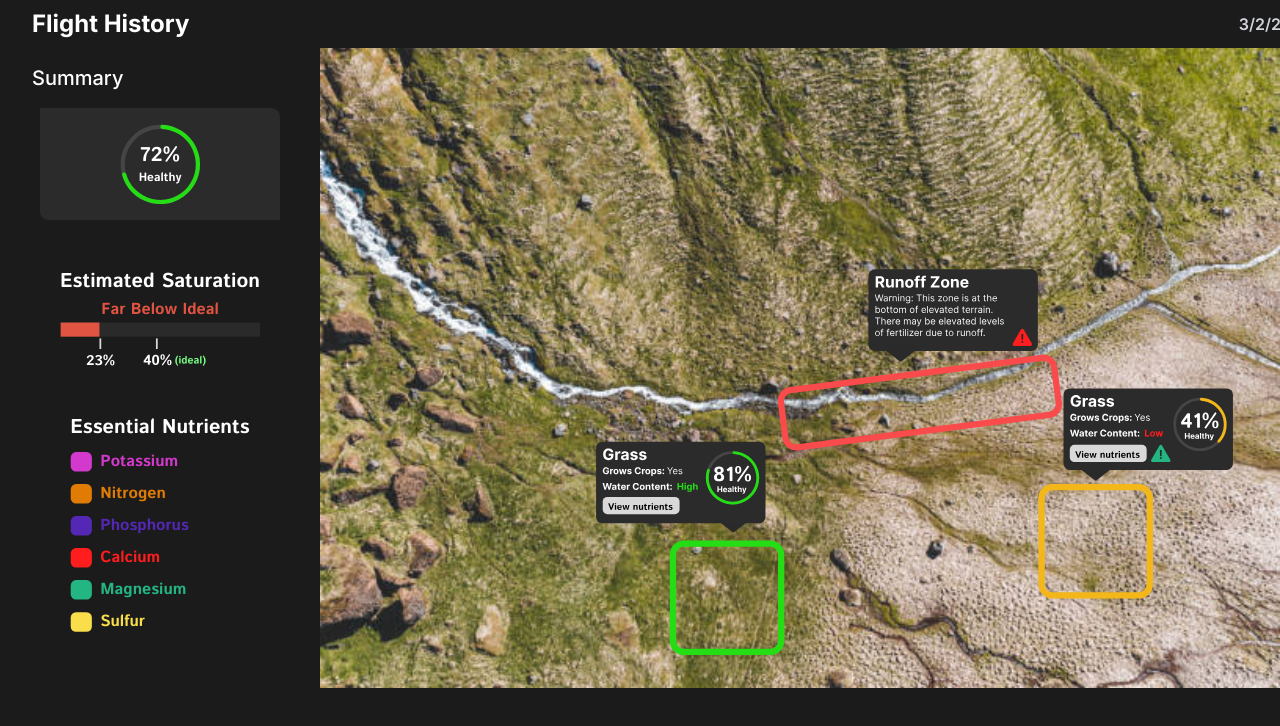
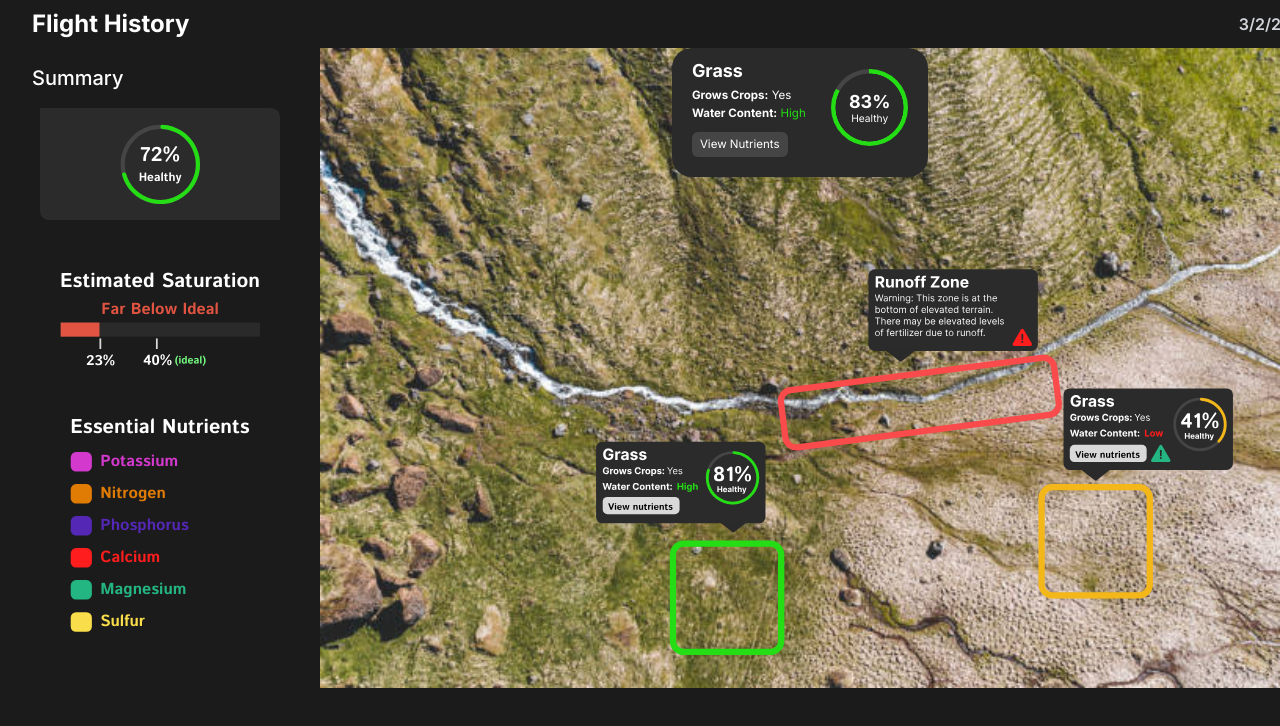
Before and after one commit to NadulaG/SMathHacks2024, a SvelteKit app in the folder web/: page / in a window 1280 px wide. Shown: the top 726 px of the page. Built offline with nearby package versions, Linux system fonts and the light colour scheme.

Commit message:
Fixed typo

```diff
--- a/web/src/routes/+page.svelte
+++ b/web/src/routes/+page.svelte
@@ -2,7 +2,6 @@
   import Popup from "./Popup.svelte";
 </script>
 
-<!-- TOP BAR -->
 <div class="bg-[#1B1B1B] py-2">
   <div class="container ml-8 mx-auto">
     <div class="flex justify-between">
@@ -85,11 +84,10 @@
   </div>
 
   <div class="flex justify-center flex-1">
+    <Popup healthPercent="0.83" waterContent="High" growsCrops="Yes" />
     <img src="/summary/image.svg" alt="landscape" class="w-full h-fit" />
   </div>
 </div>
-
-
 
 <style lang="postcss">
   :global(html) {
--- a/web/src/routes/Popup.svelte
+++ b/web/src/routes/Popup.svelte
@@ -1,48 +1,48 @@
 <script>
-    import CirlceProgressBar from "./CirlceProgressBar.svelte";
+  import CircleProgressBar from "./CircleProgressBar.svelte";
+
   export let healthPercent;
   export let waterContent;
   export let growsCrops;
 
   let waterContentColor;
 
-    switch(waterContent){
+  switch (waterContent) {
     case "Low":
       waterContentColor = "#F94B4B";
       break;
     case "Med":
-            waterContentColor = "#F4B71A"
+      waterContentColor = "#F4B71A";
       break;
     case "High":
-            waterContentColor = "#24DD14"
+      waterContentColor = "#24DD14";
       break;
     default:
       waterContentColor = "white";
       break;
   }
-
-    // $: cssVarStyles = `--color:${waterContentColor}`
 </script>
-
 
 <div class="popup">
   <div class="text">
     <h2>Grass</h2>
     <p><b>Grows Crops:</b> {growsCrops}</p>
-        <p><b>Water Content:</b> <span style="color: {waterContentColor}">{waterContent}</span></p>
+    <p>
+      <b>Water Content:</b>
+      <span style="color: {waterContentColor}">{waterContent}</span>
+    </p>
     <button>View Nutrients</button>
   </div>
   <div class="percentage">
-        <CirlceProgressBar percent={healthPercent} />
+    <CircleProgressBar percent={healthPercent} />
     <div class="percent-text">
-            <h3>{healthPercent*100}%</h3>
+      <h3>{healthPercent * 100}%</h3>
       <h4>Healthy</h4>
     </div>
   </div>
 </div>
 
 <style>
-
   * {
     margin: 0;
     padding: 0;
@@ -51,7 +51,7 @@
 
   .popup {
     position: absolute;
-        background-color: #2A2A2A;
+    background-color: #2a2a2a;
     color: white;
     display: flex;
     border-radius: 20px;
@@ -100,5 +100,4 @@
     border-radius: 6px;
     font-size: 0.9dvw;
   }
-
 </style>
```
Also changed, not shown: web/src/routes/CircleProgressBar.svelte (renamed from web/src/routes/CirlceProgressBar.svelte). Lines whose indentation alone changed are shown as unchanged.
